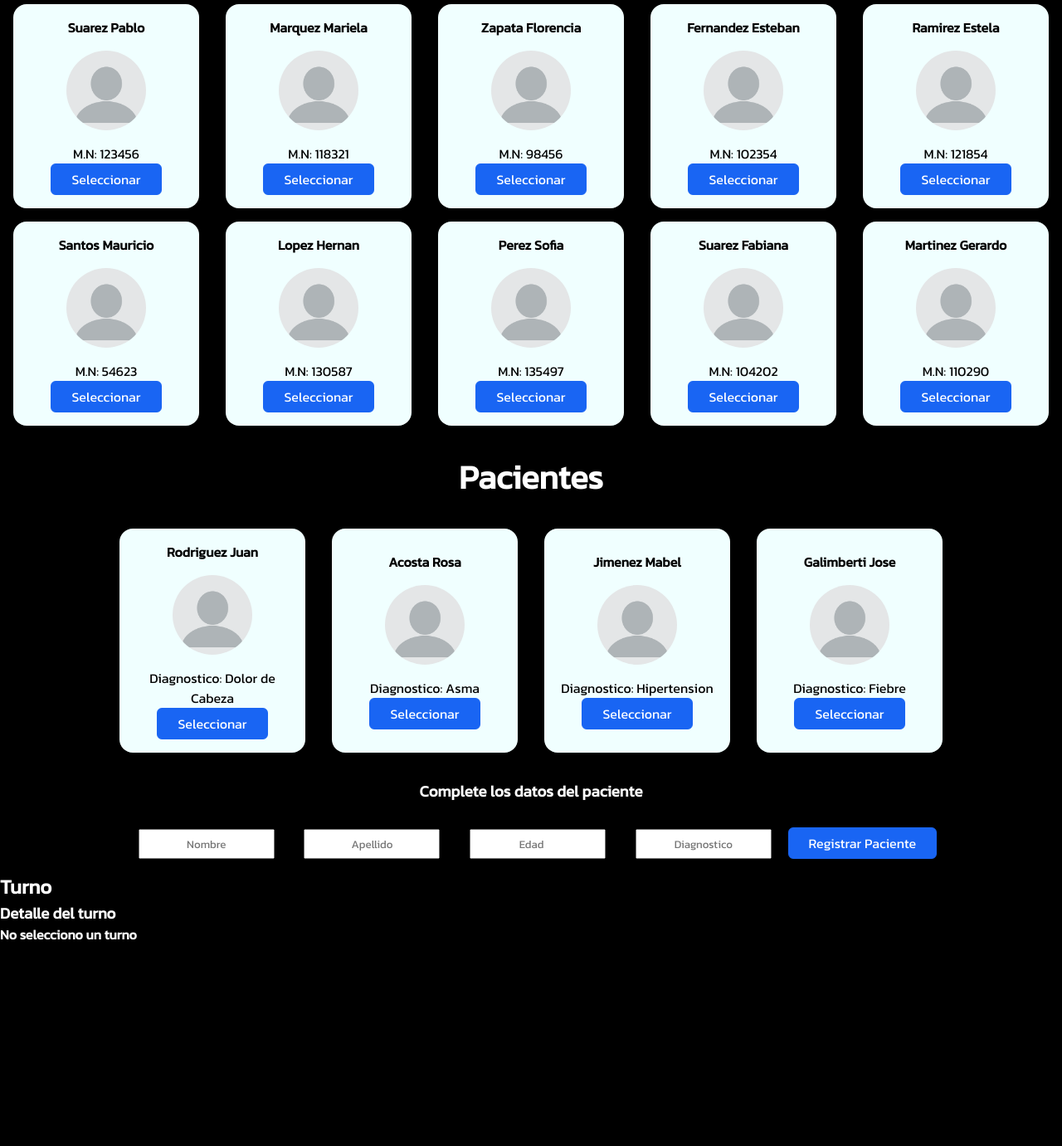
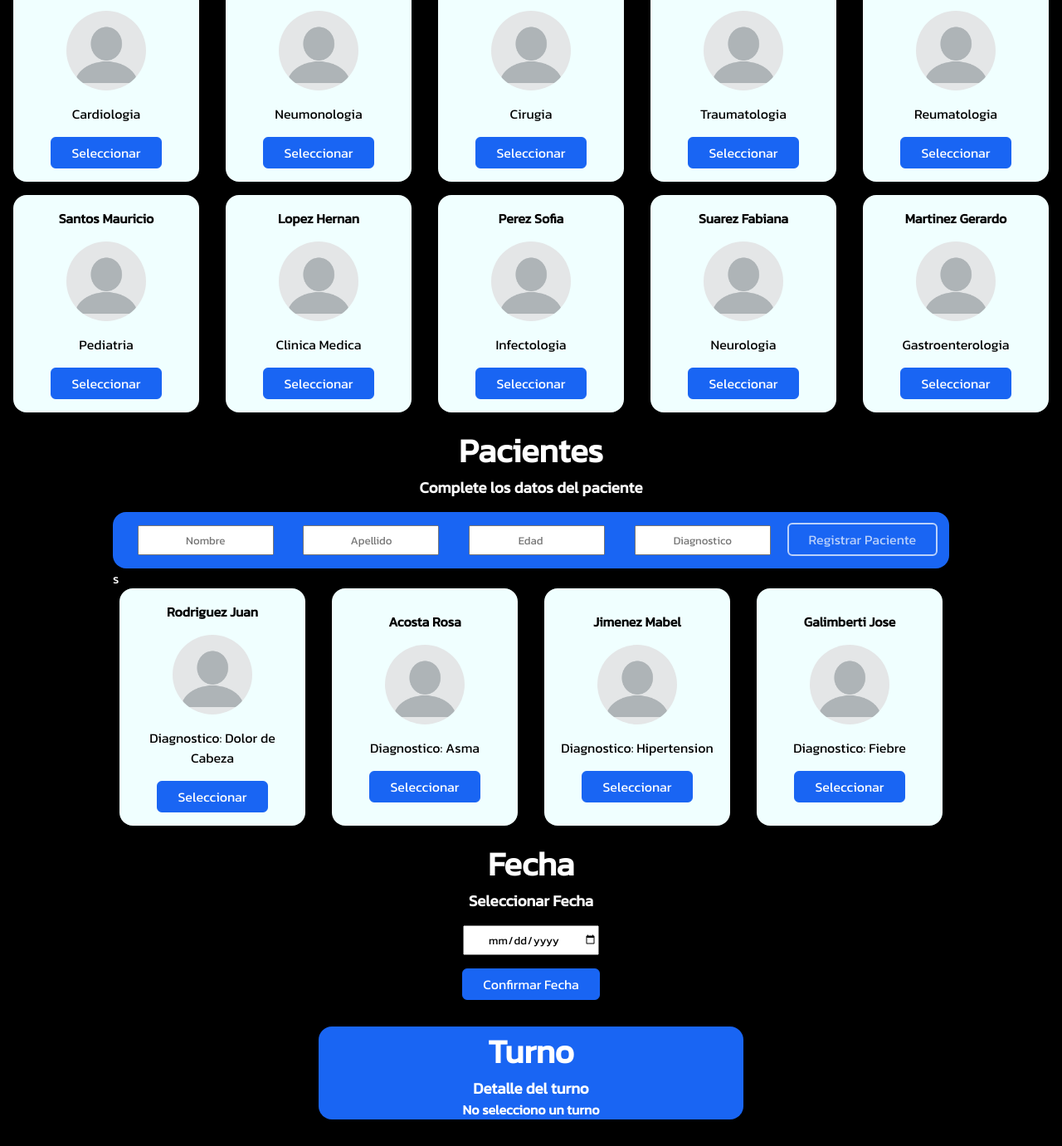
Before and after one commit to brunooroma/fichasMedicas, a plain HTML site: page index.html in a window 1280 px wide. Shown: the part 187-1568 px from the top of the page at 83% size. Before the commit the page ends 1325 px from the top, so only its background shows below. Drawn offline with nearby package versions, Linux system fonts and the light colour scheme; some packages are replaced by stand-ins of ours; a script that the page names is missing.

Commit message:
ajustes para la entrega final

```diff
--- a/css/styles.css
+++ b/css/styles.css
@@ -6,13 +6,10 @@
   font-family: 'Kanit', sans-serif;
 }
 
-/* .inicio {
-  display: flex;
-  flex-direction: column;
-  justify-content: center;
-  align-items: center;
-  margin-top: 2rem;
-}*/
+body {
+  background-color: #000;
+  color: #fff;
+}
 
 #navInicio select, input {
   width: 10rem;
@@ -26,15 +23,17 @@ nav {
   flex-direction: row;
 }
 
-body {
-  background-color: #000;
-  color: #fff;
-}
-
 .header__nav {
   display: flex;
   flex-direction: row;
   justify-content: space-around;
+  align-items: center;
+}
+
+main {
+  display: flex;
+  flex-direction: column;
+  justify-content: center;
   align-items: center;
 }
 
@@ -45,7 +44,7 @@ h1{
 
 #titulo {
   text-align: center;
-  margin: 2rem;
+  margin-top: 1rem;
   font-size: 2.5rem;
 }
 
@@ -81,7 +80,6 @@ img {
   flex-direction: row;
   flex-wrap: wrap;
   gap: 1rem;
-  margin-bottom: 2rem;
 }
 
 #mostrarTodosLosPacientes {
@@ -90,7 +88,6 @@ img {
   flex-direction: row;
   flex-wrap: wrap;
   gap: 1rem;
-  margin-bottom: 2rem;
 }
 
 #formularioRegistro {
@@ -120,35 +117,53 @@ button {
 	text-decoration:none;
 }
 
+#registrarPaciente {
+  border:2px solid #fff;
+  opacity: 0.7;
+}
+
+#registrarPaciente:hover {
+  opacity: 1;
+}
+
 #botonInicio {
   margin-top: 1rem;
-}
-
-#navFecha {
-  width: 10vw;
-
 }
 
 #fecha {
   display: flex;
   justify-content: center;
   align-items: center;
-  background-color:#f9f9f9;
-  width: 15vw;
+  background-color:#1965f3;
+  width: 20vw;
   height: 2rem;
-  color: black;
+  color: white;
+  border-radius: 1rem;
 }
 
-.turno {
-  box-shadow:inset 0px 1px 0px 0px #1965f3;
-	background:linear-gradient(to bottom, #1965f3 5%, #1965f3 100%);
-	border-radius:6px;
-	border:1px solid #1965f3;
-	display:inline-block;
-	cursor:pointer;
-	color:white;
-  font-weight: 400;
-	font-size:1rem;
-	padding:6px 24px;
-	text-decoration:none;
+.divFecha {
+  display: flex;
+  flex-direction: column;
+  justify-content: center;
+  align-items: center;
 }
+
+#mostrarElementosTurno {
+  margin: 2rem 0;
+  text-align: center;
+  width: 40vw;
+}
+
+.mostrarTurno {
+  background-color: #1965f3;
+  border-radius: 1rem;
+}
+
+.botonTurno {
+  margin-top: 1rem;
+}
+
+#formulario {
+  background-color: #1965f3;
+  border-radius: 1rem;
+}
--- a/data.json
+++ b/data.json
@@ -3,60 +3,60 @@
     "medicoID": 1,
     "apellidoMedico": "Suarez",
     "nombreMedico": "Pablo",
-    "matriculaMedico": 123456
+    "especialidadMedico": "Cardiologia"
 },
 {
     "medicoID": 2,
     "apellidoMedico": "Marquez",
     "nombreMedico": "Mariela",
-    "matriculaMedico": 118321
+    "especialidadMedico": "Neumonologia"
 },
 {
     "medicoID": 3,
     "apellidoMedico": "Zapata",
     "nombreMedico": "Florencia",
-    "matriculaMedico": 98456
+    "especialidadMedico": "Cirugia"
 },
 {
     "medicoID": 4,
     "apellidoMedico": "Fernandez",
     "nombreMedico": "Esteban",
-    "matriculaMedico": 102354
+    "especialidadMedico": "Traumatologia"
 },
 {
     "medicoID": 5,
     "apellidoMedico": "Ramirez",
     "nombreMedico": "Estela",
-    "matriculaMedico": 121854
+    "especialidadMedico": "Reumatologia"
 },
 {
     "medicoID": 6,
     "apellidoMedico": "Santos",
     "nombreMedico": "Mauricio",
-    "matriculaMedico": 54623
+    "especialidadMedico": "Pediatria"
 },
 {
     "medicoID": 7,
     "apellidoMedico": "Lopez",
     "nombreMedico": "Hernan",
-    "matriculaMedico": 130587
+    "especialidadMedico": "Clinica Medica"
 },
 {
     "medicoID": 8,
     "apellidoMedico": "Perez",
     "nombreMedico": "Sofia",
-    "matriculaMedico": 135497
+    "especialidadMedico": "Infectologia"
 },
 {
     "medicoID": 9,
     "apellidoMedico": "Suarez",
     "nombreMedico": "Fabiana",
-    "matriculaMedico": 104202
+    "especialidadMedico": "Neurologia"
 },
 {
     "medicoID": 10,
     "apellidoMedico": "Martinez",
     "nombreMedico": "Gerardo",
-    "matriculaMedico": 110290
+    "especialidadMedico": "Gastroenterologia"
 }
 ]
--- a/index.html
+++ b/index.html
@@ -38,12 +38,6 @@
         </div>
         <div id="divPacientes">
             <h2 id="titulo">Pacientes</h2>
-            <section id="mostrarPersonas">
-                <div id="mostrarTodosLosPacientes">
-
-                </div>
-
-            </section>
             <section>
                 <div id="formularioRegistro">
                     <h3>Complete los datos del paciente</h3>
@@ -56,18 +50,34 @@
 
                     </form>
                 </div>
+            </section>s
+            <section id="mostrarPersonas">
+                <div id="mostrarTodosLosPacientes">
+
+                </div>
+            </section>
+        </div>
+        <div>
+            <section>
+                <div class="divFecha">
+                    <h2 id="titulo">Fecha</h2>
+                    <div class="divFecha">
+                        <h3>Seleccionar Fecha</h3>
+                        <input type="date" id="fechaTurno" name="fechaTurno">
+                        <button id="confirmarFecha">Confirmar Fecha</button>
+                    </div>
+                </div>
             </section>
         </div>
         <div>
             <section id="mostrarElementosTurno">
-                <h2>Turno</h2>
                 <div class="mostrarTurno">
+                    <h2 id="titulo">Turno</h2>
                     <div id="listadoTurno">
                         <h3>Detalle del turno</h3>
                         <div id="divTurno">
 
                         </div>
-
                     </div>
                 </div>
             </section>
--- a/js/scripts.js
+++ b/js/scripts.js
@@ -11,15 +11,13 @@ function mueveReloj(){
     let hora = momentoActual.getHours();
     let minuto = momentoActual.getMinutes();
     let segundo = momentoActual.getSeconds();
+    hora < 10 ? hora = '0' + hora : hora;
     minuto < 10 ? minuto = '0' + minuto : minuto;
     segundo < 10 ? segundo = '0' + segundo : segundo;
 
     let fechaActual = moment().format('DD/MM/YYYY');
     let horaActual = `${hora}:${minuto}:${segundo}`;
-
     divFechaActual.innerText = `${fechaActual} ${horaActual}`;
-
-    /* setTimeout("mueveReloj()",1000); */ //setTimeout dentro de la funcion cumple el mismo efecto que el setInterval afuera
 }
 
 setInterval('mueveReloj()',1000);
@@ -27,8 +25,7 @@ setInterval('mueveReloj()',1000);
 let plantelMedico = '';
 let turnoMedico = '';
 let turnoPaciente = '';
-console.log(turnoMedico);
-console.log(turnoPaciente);
+let contadorPaciente = 0;
 let divTurno = document.getElementById('divTurno');
 
 const mostrarTarjetasMedicosFetch = async () => {
@@ -39,23 +36,28 @@ const mostrarTarjetasMedicosFetch = async () => {
     data.forEach((medico) =>{
         let {apellidoMedico: apellido,
             nombreMedico: nombre,
-            matriculaMedico: matricula} = medico;
+            especialidadMedico: especialidad} = medico;
 
         let tarjeta = document.createElement('div');
         let botonTurno = document.createElement('button');
         botonTurno.innerHTML = 'Seleccionar';
+        botonTurno.setAttribute('class','botonTurno');
         tarjeta.setAttribute('class','tarjeta');
 
         mostrarTodosLosMedicos.append(tarjeta);
         tarjeta.innerHTML = `<h4>${apellido} ${nombre}</h4>
                             <img src="./img/perfil.png">
-                            <p>M.N: ${matricula}</p>`
+                            <p>${especialidad}</p>`
         mostrarTodosLosMedicos.appendChild(tarjeta)
         tarjeta.append(botonTurno)
 
         botonTurno.addEventListener('click', function () {
             turnoMedico = `${apellido} ${nombre}`;
-            alert('Seleccione un paciente');
+            if(contadorPaciente === 0){
+                swal.fire('Seleccione un paciente');
+            }else{
+                swal.fire('Seleccione nuevamente el paciente');
+            };
             divTurno.innerHTML = ``;
             if (turnoPaciente != ''){
                 turnoPaciente = '';
@@ -74,8 +76,6 @@ if(turnoMedico == '' && turnoPaciente == '') {
     divTurno.append(mostrarTurno);
 }
 
-
-
 let inputFiltrar = document.getElementById('inputFiltrar');
 
 const filtrarMedicos = () => {
@@ -87,23 +87,24 @@ const filtrarMedicos = () => {
         medicosFiltrados.forEach((e) => {
             let {apellidoMedico: apellido,
                 nombreMedico: nombre,
-                matriculaMedico: matricula} = e;
+                especialidadMedico: especialidad} = e;
 
             let tarjetaFiltrada = document.createElement('div');
             let botonTurno = document.createElement('button');
             botonTurno.innerHTML = 'Seleccionar';
+            botonTurno.setAttribute('class','botonTurno');
             tarjetaFiltrada.setAttribute('class','tarjeta');
             mostrarTodosLosMedicos.append(tarjetaFiltrada);
             tarjetaFiltrada.innerHTML += `<h4>${apellido} ${nombre}</h4>
                                             <img src="./img/perfil.png">
-                                            <p>M.N: ${matricula}</p>`
+                                            <p>${especialidad}</p>`
             mostrarTodosLosMedicos.appendChild(tarjetaFiltrada)
             tarjetaFiltrada.append(botonTurno)
 
             botonTurno.addEventListener('click', function () {
                 turnoMedico = `${apellido} ${nombre}`;
-                alert('Seleccione un paciente');
                 divTurno.innerHTML = ``;
+                swal.fire('Seleccione un paciente');
                 visualizarTurno();
             })
     })
@@ -131,6 +132,7 @@ const mostrarTarjetasPacientes = () => {
         let tarjeta = document.createElement('div');
         let botonTurno = document.createElement('button');
         botonTurno.innerHTML = 'Seleccionar';
+        botonTurno.setAttribute('class','botonTurno')
         tarjeta.setAttribute('class','tarjeta');
         mostrarTodosLosPacientes.append(tarjeta);
         tarjeta.innerHTML = `<h4>${e?.apellidoPaciente} ${e?.nombrePaciente}</h4>
@@ -141,9 +143,14 @@ const mostrarTarjetasPacientes = () => {
 
         botonTurno.addEventListener('click', function () {
             turnoPaciente = `${e.apellidoPaciente} ${e.nombrePaciente}`;
-            alert('Por favor confirme el turno');
+            if(turnoMedico === ''){
+                swal.fire('Seleccione un medico')
+            }else{
+                swal.fire('Por favor seleccione una fecha');
+            }
             divTurno.innerHTML = ``;
             visualizarTurno();
+            contadorPaciente++;
         })
     }
 }
@@ -182,13 +189,30 @@ registroPaciente.onclick = (e) => {
 
 let arrConsultorio = [...arrMedicos, ...arrPacientes];
 
+let botonFecha = document.getElementById('confirmarFecha');
+let turnoFecha = ''
+
+botonFecha.addEventListener('click', function () {
+    turnoFecha = document.getElementById('fechaTurno').value;
+    if(turnoMedico === '' && turnoPaciente === ''){
+        swal.fire('Seleccione un medico y un paciente');
+    }else if(turnoMedico === ''){
+        swal.fire('Seleccione un medico');
+    }else if(turnoPaciente === '') {
+        swal.fire('Seleccione un paciente');
+    }else{
+        swal.fire('Seleccione una fecha');
+    }
+    divTurno.innerHTML = ``;
+    visualizarTurno();
+})
+
 const visualizarTurno = () => {
     mostrarTurno.remove();
-
     let verTurno = document.createElement('div')
     verTurno.innerHTML =    `<p>Profesional: ${turnoMedico}</p>
                             <p>Paciente: ${turnoPaciente}</p>
-                            <p>Fecha: ${new Date().toString()}</p>
+                            <p>Fecha: ${turnoFecha}</p>
                             `
     divTurno.append(verTurno)
 }
```
